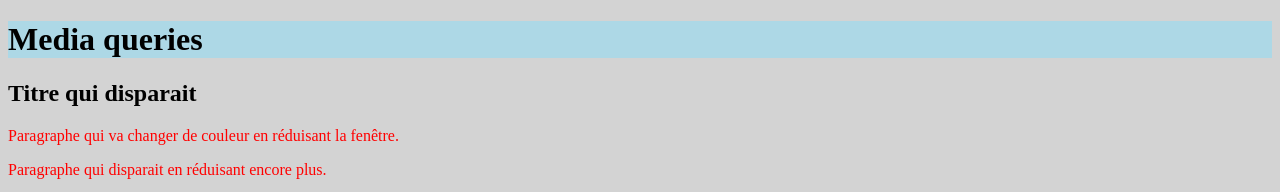
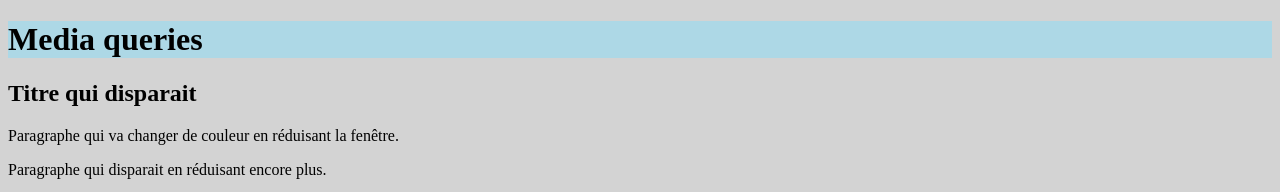
Before and after one commit to LaManuAmiens/Media-Queries, a plain HTML site: page exemple_media_queries/index.html in a window 1280 px wide. Shown: the top 192 px of the page. Drawn offline with Linux system fonts and the light colour scheme.

Commit message:
Update style.css

```diff
--- a/exemple_media_queries/style.css
+++ b/exemple_media_queries/style.css
@@ -1,8 +1,3 @@
-p{
-  color: red;
-}
-
-
 /* si la fenêtre fait au plus 1024px de large */
 @media all and (max-width: 1024px){
   .blueText{
```
